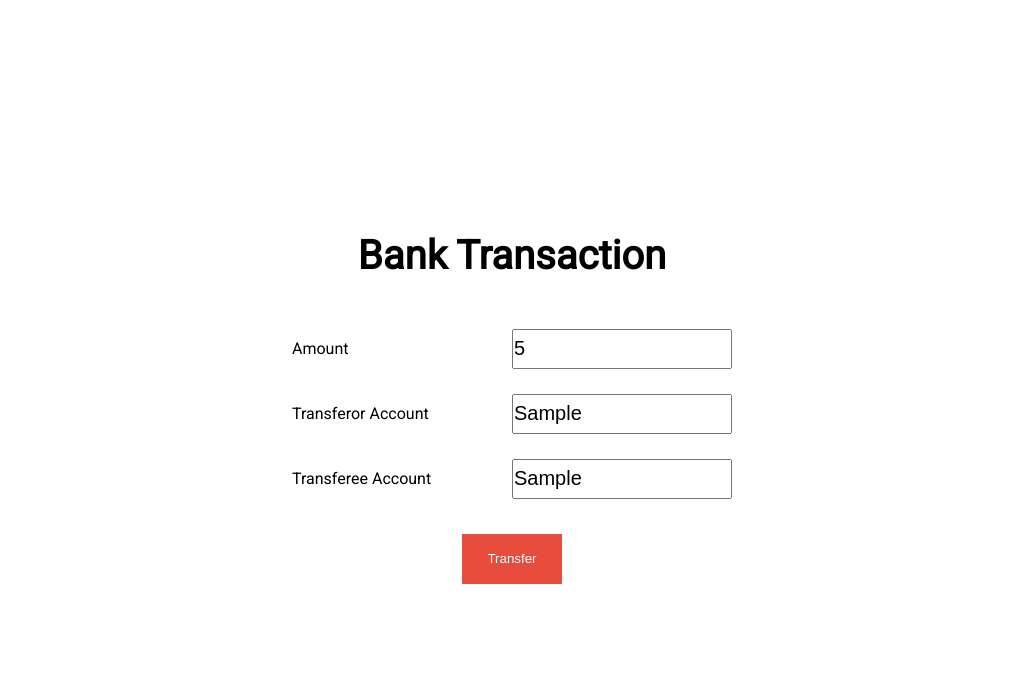
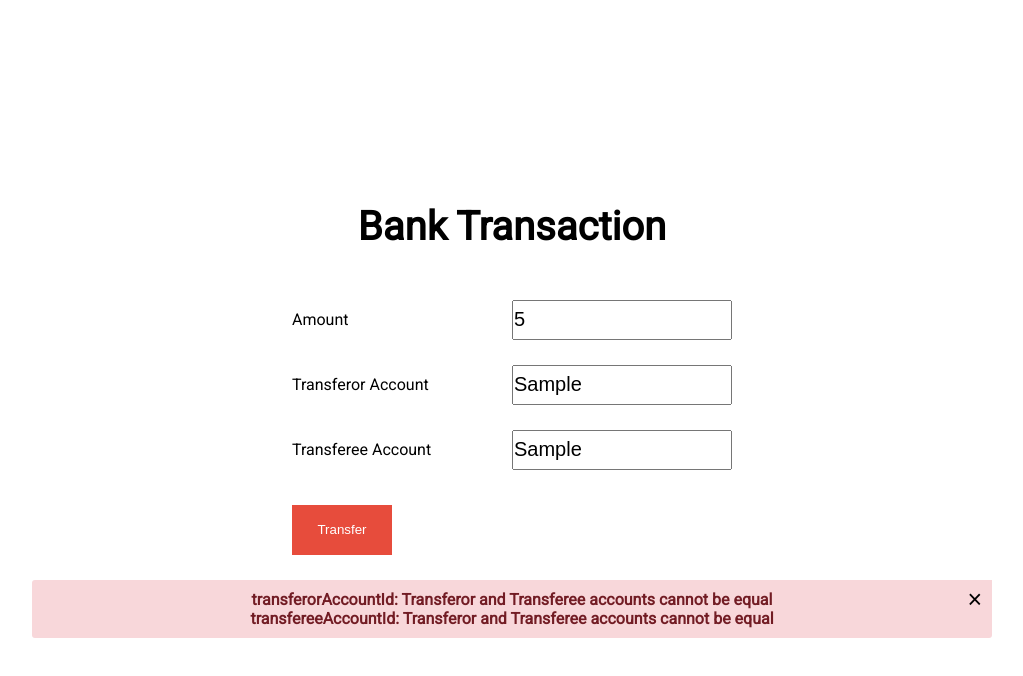
Before and after one commit to JPGITHUB1519/react-banking-api-client, a React (Create React App) app: page / in a window 1280 px wide. Both pictures are taken after typing "5", "Sample", "Sample" into the empty fields and a click on the button "Transfer". Shown: the top 676 px of the page, without its empty margins (128-1151 px from the left). Built offline with nearby package versions, Linux system fonts and the light colour scheme.

Commit message:
creating alert component and using it on TransactionForm component

```diff
--- a/src/api/APIUtils.js
+++ b/src/api/APIUtils.js
@@ -1,4 +1,14 @@
-const API_URL = 'https://php-banking-api.herokuapp.com/api';
+let API_URL;
+
+if (!process.env.NODE_ENV || process.env.NODE_ENV) {
+  // development
+  API_URL = 'http://localhost:8090/php-banking-api-test-gpcuaw/project/api';
+} else {
+  // production
+  API_URL = 'https://php-banking-api.herokuapp.com/api';
+}
+
+console.log(API_URL);
 
 export async function getAccountById(id) {
   const response = await fetch(`${API_URL}/accounts/${id}`);
--- a/src/components/App.js
+++ b/src/components/App.js
@@ -1,4 +1,5 @@
 import TransactionForm from './TransactionForm';
+import Alert from './alert/Alert'
 import CardList from './CardList';
 import AccountCard from './AccountCard';
 import SearchForm from './SearchForm';
@@ -34,6 +35,20 @@ function App() {
       <TransactionForm />
       <AccountDetail accountsData={accountsData} />
       <CustomerDetail customerData={customerData} accountsData={accountsData} />
+      <Alert type="dark" show={false}>
+        Hello World
+        <p>lorem</p>
+        <p>lorem</p>
+        <p>lorem</p>
+        <p>lorem</p>
+        <p>lorem</p>
+        <p>lorem</p>
+        <p>lorem</p>
+        <p>lorem</p>
+        <p>lorem</p>
+        <p>lorem</p>
+        <p>lorem</p>
+      </Alert>
     </div>
   );
 }
--- a/src/components/TransactionForm.js
+++ b/src/components/TransactionForm.js
@@ -1,6 +1,8 @@
 import React from 'react';
+import Alert from './alert/Alert';
 import PrimaryButton from './PrimaryButton';
 import * as APIUtils from '../api/APIUtils';
+import * as Utils from './Utils';
 
 class TransactionForm extends React.Component {
   constructor(props) {
@@ -8,17 +10,34 @@ class TransactionForm extends React.Component {
     this.state = {
       amount: '',
       transferorAccountId: '',
-      transfereeAccountId: ''
+      transfereeAccountId: '',
+      showAlert: true,
+      formAlert: {
+        show: false,
+        type: 'info',
+        content: ''
+      }
     };
 
     this.handleInputChange = this.handleInputChange.bind(this);
     this.handleClick = this.handleClick.bind(this);
+    this.handleAlertCloseClick = this.handleAlertCloseClick.bind(this);
   }
 
   handleInputChange(e) {
     const target = e.target;
     this.setState({
       [target.name]: target.value
+    })
+  }
+
+  handleAlertCloseClick() {
+    this.setState(state => {
+      return {
+        formAlert: {
+          show: !state.formAlert.show
+        }
+      };
     })
   }
 
@@ -29,17 +48,39 @@ class TransactionForm extends React.Component {
 
     if (Object.keys(formValidationErrors).length === 0) {
       const transactionResult = await this.transferMoney();
+      if (transactionResult.transactionStatus === "successful") {
+        const alertDOMString = `
+          <p><strong>Successfull Transaction<strong>!</p><br>
+          ${Utils.getAlertDOMStringFromObject(transactionResult.data)}
+        `;
+        this.setState({
+          formAlert: {
+            show: true,
+            type: 'success',
+            content: alertDOMString
+          }
+        });
+      }
 
       if (transactionResult.transactionStatus === "failed") {
-        console.log('failed');
+        const alertDOMString = Utils.getAlertDOMStringFromObject(transactionResult.message);
+        this.setState({
+          formAlert: {
+            show: true,
+            type: 'danger',
+            content: alertDOMString
+          }
+        })
       }
-
-      if (transactionResult.transactionStatus === "successful") {
-        console.log('successful')
-      }
-      console.log(transactionResult);
     } else {
-      console.log(formValidationErrors);
+      const alertDOMString = Utils.getAlertDOMStringFromObject(formValidationErrors);
+      this.setState({
+        formAlert: {
+          show: true,
+          type: 'danger',
+          content: alertDOMString
+        }
+      });
     }
   }
 
@@ -101,6 +142,9 @@ class TransactionForm extends React.Component {
           </div>
           <PrimaryButton title="Transfer" onClick={this.handleClick} />
         </form>
+        <Alert type={this.state.formAlert.type} show={this.state.formAlert.show} onCloseClick={this.handleAlertCloseClick}>
+          {this.state.formAlert.content}
+        </Alert>
       </div>
     );
   }
--- /dev/null
+++ b/src/components/Utils.js
@@ -0,0 +1,14 @@
+
+/*
+  const object = {id: 1, name: 'jean'}
+  to
+  <strong>id:</strong>:1
+  <strong>name:</strong jean
+*/
+export const getAlertDOMStringFromObject = (object) => {
+  let alertDOMString = '';
+  for (const key in object) {
+    alertDOMString += `<strong>${key}: ${object[key]}</strong><br>`;
+  }
+  return alertDOMString;
+};
--- /dev/null
+++ b/src/components/alert/Alert.js
@@ -0,0 +1,35 @@
+import React from "react";
+
+class Alert extends React.Component {
+  constructor(props) {
+    super(props);
+
+    this.handleClick = this.handleClick.bind(this);
+  }
+
+  handleClick() {
+    this.props.onCloseClick();
+  }
+
+  render() {
+    if (!this.props.show) {
+      return null;
+    }
+    console.log(this.props.children);
+    return (
+      <div className={`alert alert--${this.props.type}`}>
+          {/* {this.props.children} */}
+          <span dangerouslySetInnerHTML={{__html: this.props.children}}></span>
+          <button className="alert__close" onClick={this.handleClick}>
+          <span>&times;</span>
+        </button>
+      </div>
+    );
+  }
+}
+
+Alert.defaultProps = {
+  type: 'primary'
+}
+
+export default Alert;
--- /dev/null
+++ b/src/components/alert/alert.css
@@ -0,0 +1,70 @@
+/* Alerts */
+.alert {
+  padding: 10px;
+  position: relative;
+  border-radius: 3px;
+  width: 100%;
+  text-align: center;
+}
+
+.alert__close {
+  -webkit-appearance: none;
+  appearance: none;
+  background-color: inherit;
+  border: 0;
+  cursor: pointer;
+  font-size: 25px;
+  padding: 5px 10px;
+  position: absolute;
+  outline: none;
+  right: 0;
+  top: 0;
+}
+
+.alert--primary {
+  color: #004085;
+  background-color: #cce5ff;
+  border-color: #b8daff;
+}
+
+.alert--secondary {
+  color: #383d41;
+  background-color: #e2e3e5;
+  border-color: #d6d8db;
+}
+
+.alert--success {
+  color: #155724;
+  background: #d4edda;
+  border-color: #c3e6cb;
+}
+
+.alert--danger {
+  color: #721c24;
+  background: #f8d7da;
+  border-color: #f5c6cb;
+}
+
+.alert--warning {
+  color: #856404;
+  background: #fff3cd;
+  border-color: #ffeeba;
+}
+
+.alert--info {
+  color: #0c5460;
+  background-color: #d1ecf1;
+  border-color: #bee5eb;
+}
+
+.alert--light {
+  color: #818182;
+  background: #fefefe;
+  border-color: #fdfdfe;
+}
+
+.alert--dark {
+  color: #1b1e21;
+  background: #d6d8d9;
+  border: #c6c8ca;
+}
--- a/src/index.css
+++ b/src/index.css
@@ -15,7 +15,7 @@ body {
 }
 
 .container {
-  text-align: center;
+  /* text-align: center; */
 }
 
 .section {
@@ -104,6 +104,7 @@ body {
   font-weight: 700;
 }
 
+
 /*
 ==========================================================================
 Responsive Media Queries
--- a/src/index.js
+++ b/src/index.js
@@ -1,5 +1,6 @@
 import React from 'react';
 import ReactDOM from 'react-dom';
+import './components/alert/alert.css';
 import './index.css';
 import App from './components/App';
 import reportWebVitals from './reportWebVitals';
```
